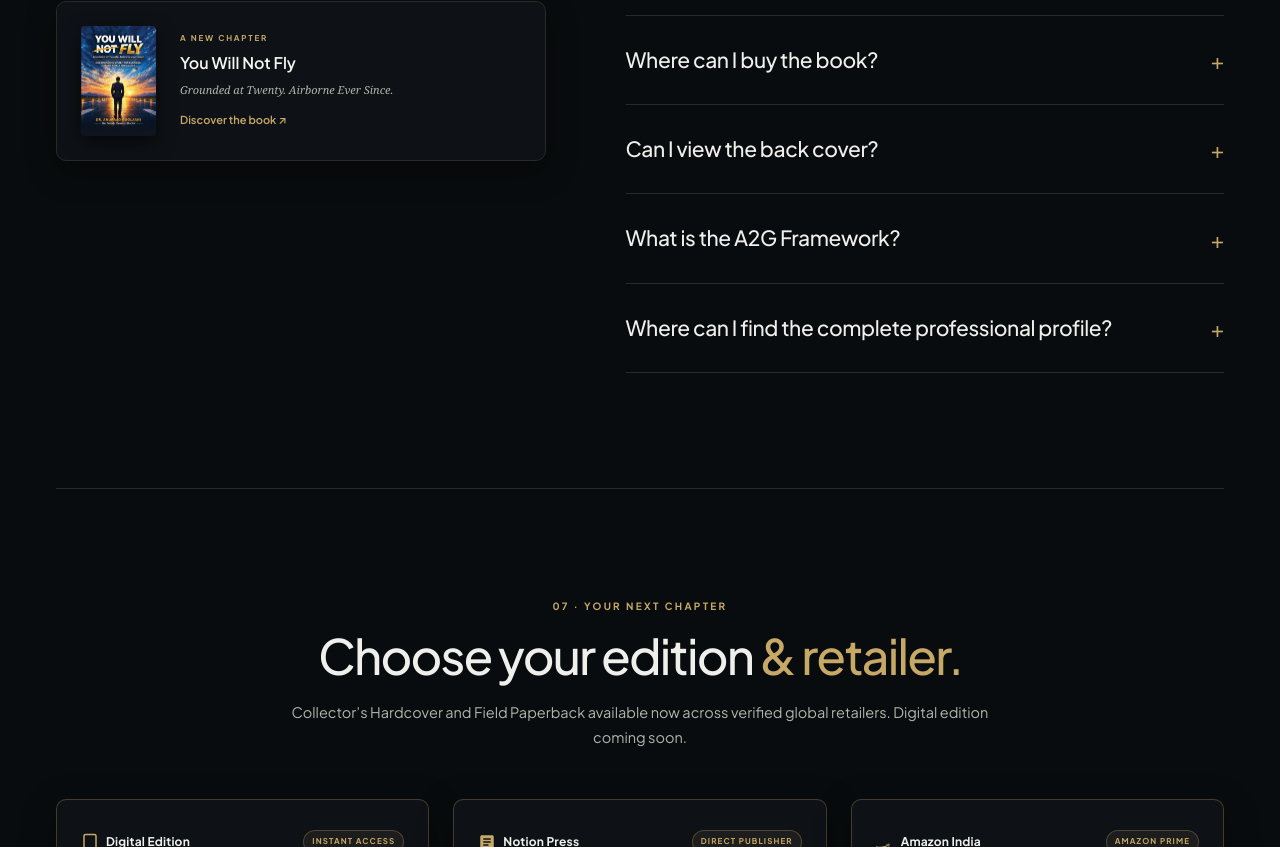
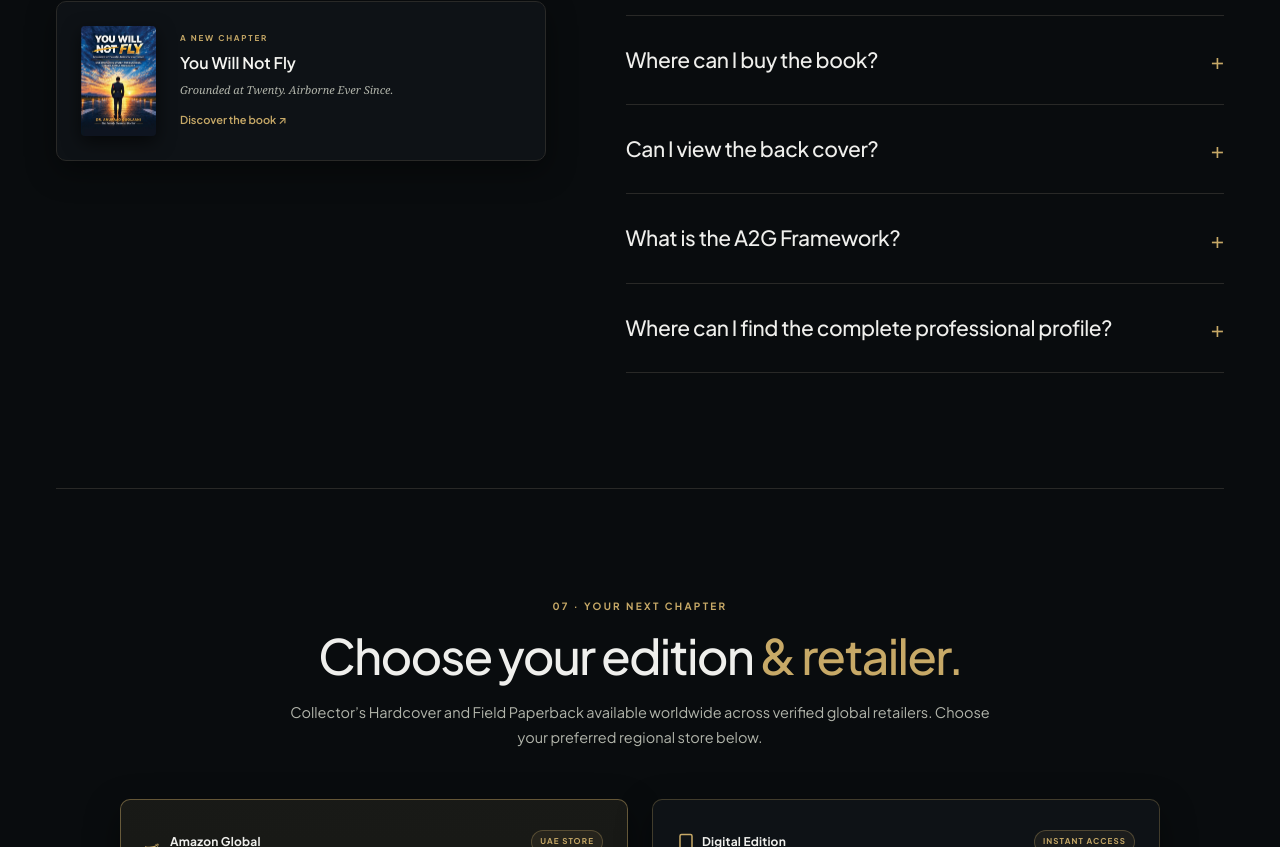
Before and after one commit to Creatorsblueprint/Anuraag, a React (Vite) app in the folder Anuraag-Project/: page / in a window 1280 px wide. Shown: the part 11153-12000 px from the top of the page. Built offline with nearby package versions, Linux system fonts and the light colour scheme; a web font is replaced by a local one.

Commit message:
Add new Amazon regional book listings with Multi-Region Selector, Format Toggle and Analytics & GTM Tracking

```diff
--- a/Anuraag-Project/src/Contact/Contact.jsx
+++ b/Anuraag-Project/src/Contact/Contact.jsx
@@ -1,14 +1,85 @@
 import React, { useState } from 'react';
-import { motion } from 'framer-motion';
+import { motion, AnimatePresence } from 'framer-motion';
 import { fadeInUp, staggerContainer } from '../animations';
 import { trackBookPurchaseClick, trackModalOpen } from '../utils/analytics';
 import EbookModal from '../Ebook/EbookModal';
 import DigitalCheckoutModal from './DigitalCheckoutModal';
 import styles from './Contact.module.css';
 
+// Regional Amazon listings catalog
+const AMAZON_REGIONS = [
+  {
+    id: 'ae',
+    name: 'UAE',
+    flag: '🇦🇪',
+    tag: 'UAE STORE',
+    paperbackUrl: 'https://www.amazon.ae/dp/B0HNX3XY1K',
+    hardcoverUrl: 'https://www.amazon.ae/dp/B0HNWYYM74/'
+  },
+  {
+    id: 'sa',
+    name: 'Saudi Arabia',
+    flag: '🇸🇦',
+    tag: 'KSA STORE',
+    paperbackUrl: 'https://www.amazon.sa/-/en/dp/B0HNX3XY1K/',
+    hardcoverUrl: 'https://www.amazon.sa/-/en/dp/B0HNWYYM74/'
+  },
+  {
+    id: 'in',
+    name: 'India',
+    flag: '🇮🇳',
+    tag: 'AMAZON PRIME',
+    paperbackUrl: 'https://www.amazon.in/dp/B0HNX3XY1K/',
+    hardcoverUrl: 'https://www.amazon.in/dp/B0HNWYYM74/'
+  },
+  {
+    id: 'us',
+    name: 'United States',
+    flag: '🇺🇸',
+    tag: 'USA STORE',
+    paperbackUrl: 'https://www.amazon.com/You-Will-Not-Fly-Grounded/dp/B0HNX3XY1K/',
+    hardcoverUrl: 'https://www.amazon.com/You-Will-Not-Fly-Grounded/dp/B0HNWYYM74/'
+  },
+  {
+    id: 'uk',
+    name: 'United Kingdom',
+    flag: '🇬🇧',
+    tag: 'UK STORE',
+    paperbackUrl: 'https://www.amazon.co.uk/dp/B0HNX3XY1K/',
+    hardcoverUrl: 'https://www.amazon.co.uk/dp/B0HNWYYM74/'
+  },
+  {
+    id: 'ca',
+    name: 'Canada',
+    flag: '🇨🇦',
+    tag: 'CANADA STORE',
+    paperbackUrl: 'https://www.amazon.ca/You-Will-Not-Fly-Grounded/dp/B0HNX3XY1K/',
+    hardcoverUrl: 'https://www.amazon.ca/You-Will-Not-Fly-Grounded/dp/B0HNWYYM74/'
+  },
+  {
+    id: 'au',
+    name: 'Australia',
+    flag: '🇦🇺',
+    tag: 'AUSTRALIA STORE',
+    paperbackUrl: 'https://www.amazon.com.au/You-Will-Not-Fly-Grounded/dp/B0HNX3XY1K/',
+    hardcoverUrl: 'https://www.amazon.com.au/You-Will-Not-Fly-Grounded/dp/B0HNWYYM74/'
+  }
+];
+
 export default function Contact() {
   const [isModalOpen, setIsModalOpen] = useState(false);
   const [isCheckoutOpen, setIsCheckoutOpen] = useState(false);
+
+  // Amazon Hub interactive states
+  const [selectedRegionId, setSelectedRegionId] = useState('ae');
+  const [selectedFormat, setSelectedFormat] = useState('paperback'); // 'paperback' | 'hardcover'
+
+  const currentRegion =
+    AMAZON_REGIONS.find((r) => r.id === selectedRegionId) || AMAZON_REGIONS[0];
+  const currentAmazonUrl =
+    selectedFormat === 'hardcover' ? currentRegion.hardcoverUrl : currentRegion.paperbackUrl;
+  const currentFormatTitle =
+    selectedFormat === 'hardcover' ? 'Collector’s Hardcover' : 'Reader’s Paperback';
 
   // Check if testing locally on localhost or development server
   const isLocalhost =
@@ -17,7 +88,7 @@ export default function Contact() {
       window.location.hostname === '127.0.0.1' ||
       Boolean(import.meta.env?.DEV));
 
-  const retailers = [
+  const standardRetailers = [
     {
       id: 'digital-edition',
       platform: 'Digital Edition',
@@ -45,45 +116,6 @@ export default function Contact() {
       url: 'https://notionpress.com/in/read/you-will-not-fly-hardcover/hardcover',
       ctaText: 'Order on Notion Press',
       badgeType: 'notion',
-      isDigital: false
-    },
-    {
-      id: 'amazon-hardcover',
-      platform: 'Amazon India',
-      tag: 'AMAZON PRIME',
-      edition: 'Premium Hardcover',
-      format: 'Hardcover Edition',
-      desc: 'Premium cloth-bound hardcover edition with fast doorstep delivery via Amazon Prime and customer protection.',
-      features: ['Amazon Prime Delivery', 'Premium Hardcover Binding', 'Verified Guarantee'],
-      url: 'https://www.amazon.in/dp/B0HNWYYM74/',
-      ctaText: 'Order on Amazon',
-      badgeType: 'amazon',
-      isDigital: false
-    },
-    {
-      id: 'amazon-paperback',
-      platform: 'Amazon India',
-      tag: 'FIELD MANUAL',
-      edition: 'Reader’s Paperback',
-      format: 'Paperback Edition',
-      desc: 'The complete operating system in an accessible, lightweight field manual format for daily reading and notes.',
-      features: ['Lightweight & Portable', 'Fast Prime Delivery', 'Complete Operating System'],
-      url: 'https://www.amazon.in/dp/B0HNX3XY1K/',
-      ctaText: 'Order on Amazon',
-      badgeType: 'amazon',
-      isDigital: false
-    },
-    {
-      id: 'amazon-uk',
-      platform: 'Amazon UK',
-      tag: 'UK',
-      edition: 'Reader’s Paperback',
-      format: 'Paperback Edition',
-      desc: 'Now officially available across the United Kingdom with direct Amazon dispatch and verified customer delivery.',
-      features: ['Amazon UK Dispatch', 'Official UK Listing', 'Paperback Edition'],
-      url: 'https://www.amazon.co.uk/dp/B0HNX3XY1K/',
-      ctaText: 'Order on Amazon UK',
-      badgeType: 'amazon',
       isDigital: false
     },
     {
@@ -121,13 +153,13 @@ export default function Contact() {
             Choose your edition <span className={styles.goldText}>&amp; retailer.</span>
           </h2>
           <p className={styles.subtitle}>
-            Collector’s Hardcover and Field Paperback available now across verified global retailers. Digital edition coming soon.
+            Collector’s Hardcover and Field Paperback available worldwide across verified global retailers. Choose your preferred regional store below.
           </p>
         </motion.div>
 
         <p className={styles.mobileSwipeHint}>Swipe editions horizontally &rarr;</p>
 
-        {/* Edition Cards Grid / Horizontal Carousel */}
+        {/* Edition Cards Grid */}
         <motion.div
           className={styles.retailerGrid}
           variants={staggerContainer}
@@ -135,7 +167,102 @@ export default function Contact() {
           whileInView="visible"
           viewport={{ once: true, amount: 0.15 }}
         >
-          {retailers.map((item) => (
+          {/* 1. Amazon Global Multi-Region Selector Hub Card */}
+          <motion.div className={`${styles.retailerCard} ${styles.amazonHubCard}`} variants={fadeInUp}>
+            <div className={styles.cardTop}>
+              <div className={styles.platformBadge}>
+                <svg viewBox="0 0 24 24" width="18" height="18" fill="currentColor" aria-hidden="true">
+                  <path d="M15.93 17.09c-2.77 2.05-6.8 3.16-10.3 3.16-4.9 0-9.3-1.87-12.63-5-.26-.25-.03-.59.28-.4 3.6 2.1 8 3.36 12.56 3.36 3.1 0 6.55-.7 9.69-2.18.47-.23.86.32.4.67zM16.92 15.6c-.35-.45-2.34-.21-3.23-.1-.27.03-.31-.2-.07-.37 1.54-1.12 4.07-.8 4.38-.4.32.42-.08 2.97-1.53 4.22-.22.19-.44.09-.34-.16.32-.82.97-2.94.79-3.19z" />
+                </svg>
+                <span>Amazon Global</span>
+              </div>
+              <span className={styles.editionTag}>{currentRegion.tag}</span>
+            </div>
+
+            <h3 className={styles.editionName}>Amazon Regional Stores</h3>
+            <p className={styles.formatLabel}>7 Regional Marketplaces · Direct Dispatch</p>
+            <p className={styles.cardDesc}>
+              Select your country to order directly from your regional Amazon store with Prime delivery, doorstep tracking, and local currency checkout.
+            </p>
+
+            {/* Region Selector Pills */}
+            <div className={styles.selectorBlock}>
+              <label className={styles.selectorLabel}>Select Your Region:</label>
+              <div className={styles.regionPills}>
+                {AMAZON_REGIONS.map((region) => (
+                  <button
+                    key={region.id}
+                    type="button"
+                    onClick={() => setSelectedRegionId(region.id)}
+                    className={`${styles.regionPill} ${selectedRegionId === region.id ? styles.regionPillActive : ''}`}
+                    title={`Amazon ${region.name}`}
+                  >
+                    <span className={styles.flagIcon}>{region.flag}</span>
+                    <span>{region.name}</span>
+                  </button>
+                ))}
+              </div>
+            </div>
+
+            {/* Format Toggle (Paperback vs Hardcover) */}
+            <div className={styles.selectorBlock}>
+              <label className={styles.selectorLabel}>Choose Format:</label>
+              <div className={styles.formatToggleGroup}>
+                <button
+                  type="button"
+                  onClick={() => setSelectedFormat('paperback')}
+                  className={`${styles.formatToggleBtn} ${selectedFormat === 'paperback' ? styles.formatToggleBtnActive : ''}`}
+                >
+                  <span className={styles.formatRadio}>{selectedFormat === 'paperback' ? '●' : '○'}</span>
+                  <span>Paperback Edition</span>
+                </button>
+                <button
+                  type="button"
+                  onClick={() => setSelectedFormat('hardcover')}
+                  className={`${styles.formatToggleBtn} ${selectedFormat === 'hardcover' ? styles.formatToggleBtnActive : ''}`}
+                >
+                  <span className={styles.formatRadio}>{selectedFormat === 'hardcover' ? '●' : '○'}</span>
+                  <span>Hardcover Edition</span>
+                </button>
+              </div>
+            </div>
+
+            <ul className={styles.featuresList}>
+              <li>
+                <span className={styles.checkIcon}>✓</span>
+                <span>Official listing on Amazon {currentRegion.name}</span>
+              </li>
+              <li>
+                <span className={styles.checkIcon}>✓</span>
+                <span>{selectedFormat === 'hardcover' ? 'Premium cloth-bound hardcover' : 'Portable reader’s field manual format'}</span>
+              </li>
+              <li>
+                <span className={styles.checkIcon}>✓</span>
+                <span>Prime eligibility &amp; local buyer protection</span>
+              </li>
+            </ul>
+
+            <a
+              href={currentAmazonUrl}
+              target="_blank"
+              rel="noopener noreferrer"
+              className={styles.orderButton}
+              onClick={() => {
+                trackBookPurchaseClick({
+                  retailer: `Amazon ${currentRegion.name}`,
+                  edition: currentFormatTitle,
+                  format: selectedFormat === 'hardcover' ? 'Hardcover Edition' : 'Paperback Edition',
+                  url: currentAmazonUrl
+                });
+              }}
+            >
+              <span>Order on Amazon {currentRegion.name}</span>
+              <span className={styles.orderArrow}>↗</span>
+            </a>
+          </motion.div>
+
+          {/* Standard Retailers (Digital Edition, Notion Press, Flipkart) */}
+          {standardRetailers.map((item) => (
             <motion.div key={item.id} className={styles.retailerCard} variants={fadeInUp}>
               <div className={styles.cardTop}>
                 <div className={styles.platformBadge}>
@@ -143,10 +270,6 @@ export default function Contact() {
                     <svg viewBox="0 0 24 24" width="18" height="18" fill="none" stroke="currentColor" strokeWidth="2" aria-hidden="true">
                       <rect x="4" y="2" width="16" height="20" rx="2" />
                       <line x1="12" y1="18" x2="12.01" y2="18" />
-                    </svg>
-                  ) : item.badgeType === 'amazon' ? (
-                    <svg viewBox="0 0 24 24" width="18" height="18" fill="currentColor" aria-hidden="true">
-                      <path d="M15.93 17.09c-2.77 2.05-6.8 3.16-10.3 3.16-4.9 0-9.3-1.87-12.63-5-.26-.25-.03-.59.28-.4 3.6 2.1 8 3.36 12.56 3.36 3.1 0 6.55-.7 9.69-2.18.47-.23.86.32.4.67zM16.92 15.6c-.35-.45-2.34-.21-3.23-.1-.27.03-.31-.2-.07-.37 1.54-1.12 4.07-.8 4.38-.4.32.42-.08 2.97-1.53 4.22-.22.19-.44.09-.34-.16.32-.82.97-2.94.79-3.19z" />
                     </svg>
                   ) : item.badgeType === 'flipkart' ? (
                     <svg viewBox="0 0 24 24" width="18" height="18" fill="none" stroke="currentColor" strokeWidth="2" strokeLinecap="round" strokeLinejoin="round" aria-hidden="true">
--- a/Anuraag-Project/src/FAQ/FAQ.jsx
+++ b/Anuraag-Project/src/FAQ/FAQ.jsx
@@ -22,7 +22,7 @@ export default function FAQ() {
       answer: (
         <>
           <p>
-            Collector’s Hardcover and Field Paperback editions are available now across Notion Press, Amazon India, Amazon UK, and Flipkart, with digital purchase details coming soon. The purchase section below provides direct retailer links to choose your edition.
+            Collector’s Hardcover and Field Paperback editions are available worldwide across Amazon (UAE, Saudi Arabia, India, USA, UK, Canada, Australia), Notion Press direct, and Flipkart, with digital purchase details coming soon. The purchase section below provides direct retailer links to choose your edition.
           </p>
           <a
             href="#purchase"
```
Also changed, not shown: Anuraag-Project/src/Contact/Contact.module.css (+108 -3 lines).
